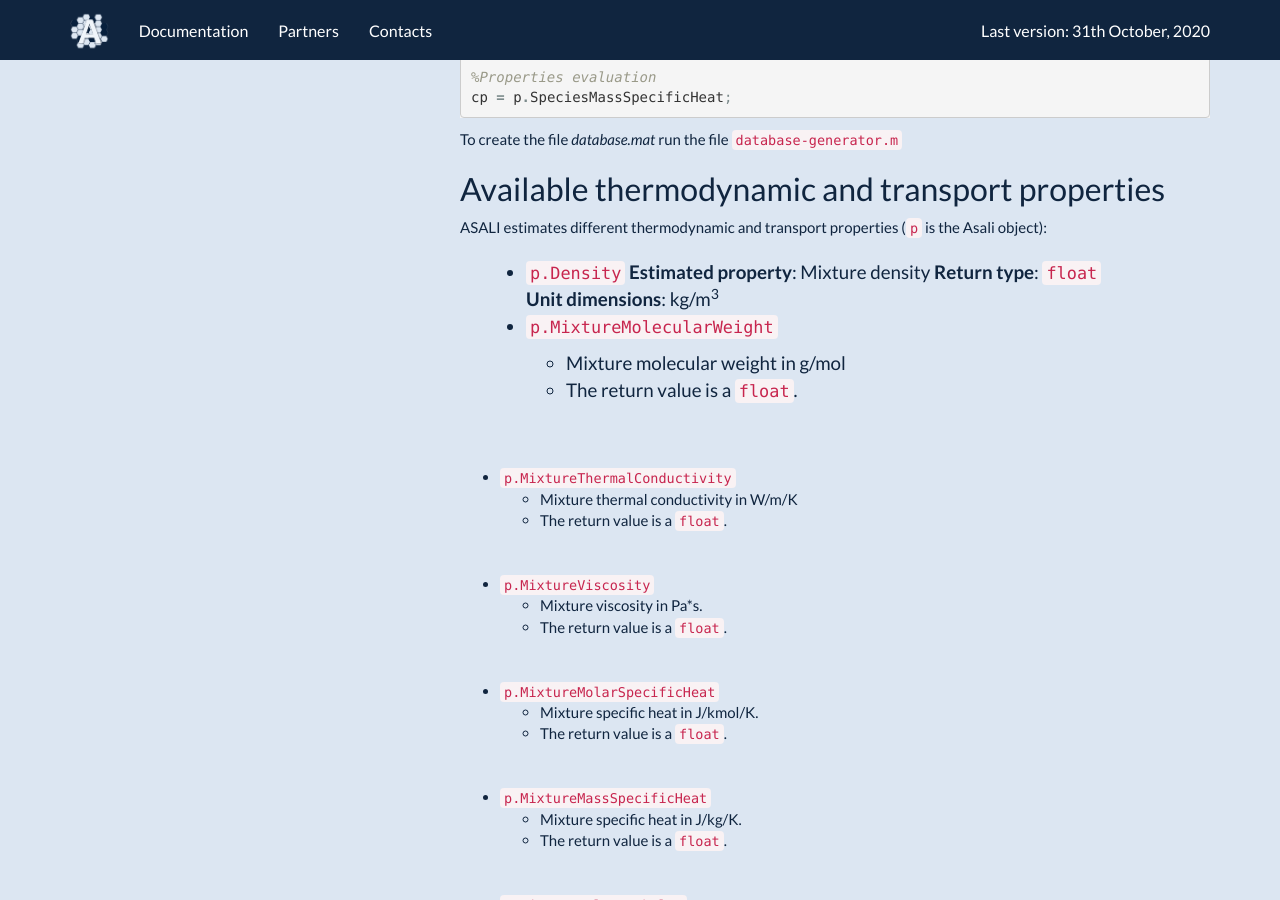
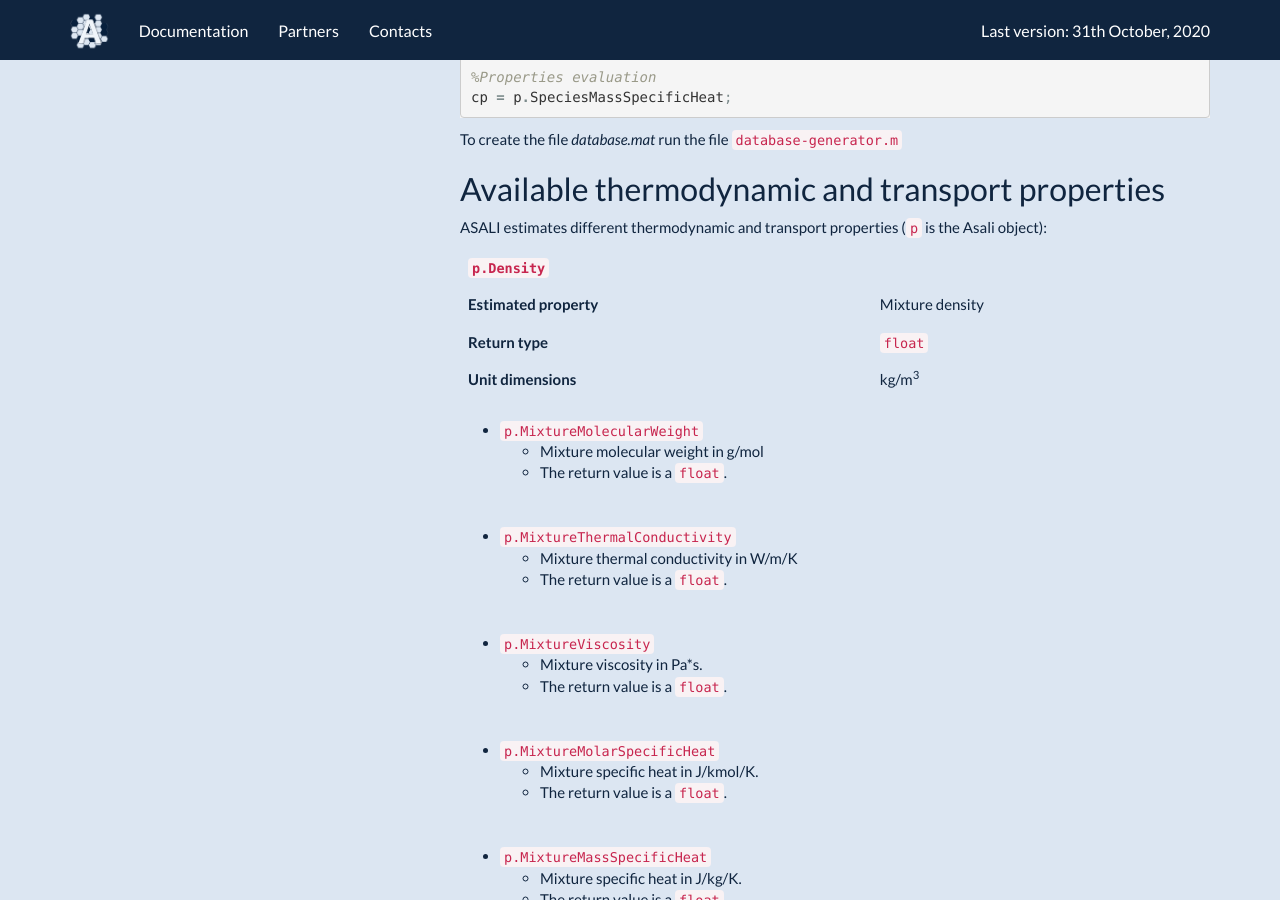
Before and after one commit to srebughini/ASALI, a Jekyll site: the page built from _docs/api/matlab.md, in a window 1280 px wide and 900 px high, scrolled down 311 px. Built offline with Jekyll 4.4.1, drawn with Linux system fonts in a browser that asks for light colours.

Commit message:
Reshape list of functions

```diff
--- a/_docs/api/matlab.md
+++ b/_docs/api/matlab.md
@@ -21,12 +21,13 @@ cp = p.SpeciesMassSpecificHeat;
 To create the file *database.mat* run the file `database-generator.m`
 ## Available thermodynamic and transport properties
 ASALI estimates different thermodynamic and transport properties (`p` is the Asali object):
->
-* `p.Density`
-**Estimated property**: Mixture density
-**Return type**:        `float`
-**Unit dimensions**:    kg/m<sup>3</sup>
->
+
+| `p.Density` | |
+|:----------- |-|
+| **Estimated property**| Mixture density|
+| **Return type**       |`float`         |
+| **Unit dimensions**   |kg/m<sup>3</sup>|
+
 * `p.MixtureMolecularWeight`
     * Mixture molecular weight in g/mol
     * The return value is a `float`.
```
